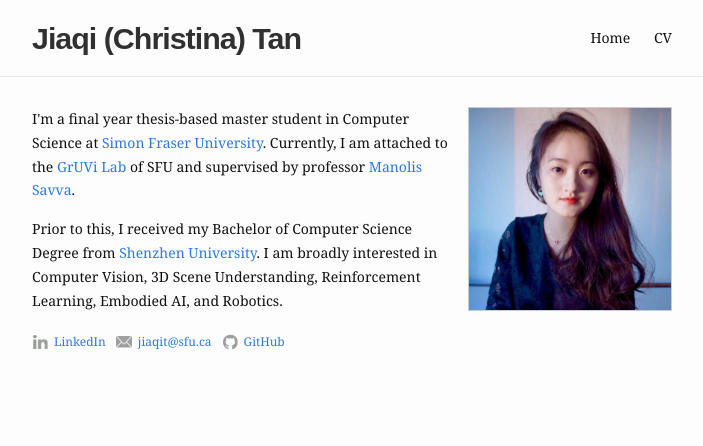
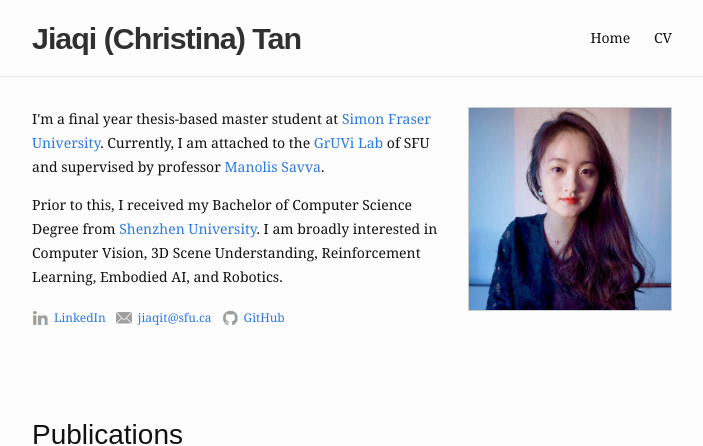
Before and after one commit to ChristinaTan0704/mysite, a Jekyll site: the page built from index.md, in a window 1280 px wide. Shown: the top 446 px of the page, without its empty margins (288-991 px from the left). Built offline with Jekyll 4.4.1, drawn with Linux system fonts in a browser that asks for light colours.

Commit message:
First commitush

```diff
--- a/_layouts/home.html
+++ b/_layouts/home.html
@@ -129,7 +129,7 @@
 
                 <!-- <h1>Jiaqi (Christina) Tan</h1> -->
                 <p>
-                    I'm a final year thesis-based master student in Computer Science at <a
+                    I'm a final year thesis-based master student at <a
                         herf="https://www.sfu.ca/">Simon Fraser University</a>. Currently, I am attached to the <a
                         href="https://gruvi.cs.sfu.ca/">GrUVi Lab</a> of SFU and supervised by professor <a
                         herf="https://msavva.github.io/">Manolis Savva</a>.
```
Also changed, not shown: 4 other files.
